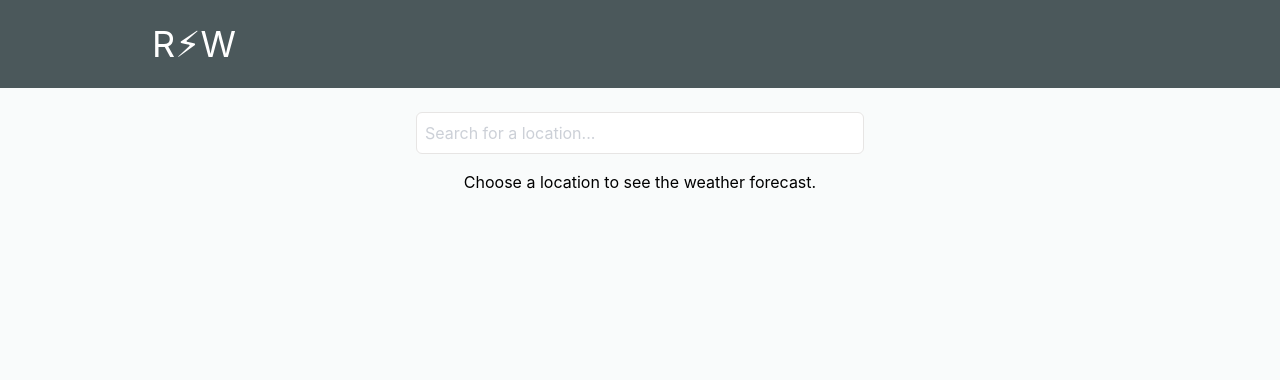
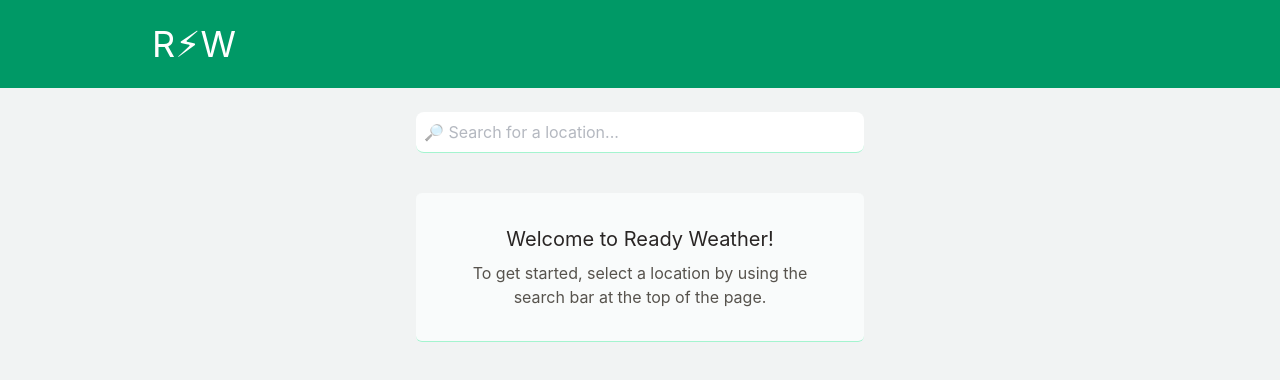
Before and after one commit to readybadger/ready-weather, a React (Vite) app: page / in a window 1280 px wide. Shown: the top 380 px of the page. Built offline with nearby package versions, Linux system fonts and the light colour scheme.

Commit message:
Improved styling and UX

```diff
--- a/src/index.css
+++ b/src/index.css
@@ -1,5 +1,6 @@
 @import 'tailwindcss';
 
 body {
-  background-color: var(--color-mist-50);
+  background-color: var(--color-mist-100);
+  color: var(--color-stone-800);
 }
--- a/src/layout/Header.tsx
+++ b/src/layout/Header.tsx
@@ -3,7 +3,7 @@ import { LogoLink } from './LogoLink'
 
 export const Header = () => {
   return (
-    <header className="bg-mist-600 py-6">
+    <header className="bg-emerald-600 py-6">
       <CenterColumn>
         <LogoLink />
       </CenterColumn>
--- a/src/location/LocationOptionsList.tsx
+++ b/src/location/LocationOptionsList.tsx
@@ -1,4 +1,3 @@
-import { getLocationLabel } from './location-utils'
 import type { Location } from './types'
 
 const LocationOptionItem = ({
@@ -13,7 +12,7 @@ const LocationOptionItem = ({
       onClick={() => onSelectLocation(location)}
       className="cursor-pointer hover:bg-mist-50 p-2"
     >
-      {getLocationLabel(location)}
+      <span className="font-semibold">{location.name}</span>, {location.country}
     </li>
   )
 }
@@ -36,7 +35,7 @@ export const LocationOptionsList = ({
   )
 
   return (
-    <div className="absolute bg-white border border-stone-200 border-t-0 w-full top-full drop-shadow-md z-20 shadow-black rounded-b-md">
+    <div className="absolute bg-white w-full top-full drop-shadow-sm shadow-neutral-600 rounded-b-md overflow-hidden">
       {isLoading ? (
         <div className="p-2">Loading...</div>
       ) : (
--- a/src/location/LocationSearch.tsx
+++ b/src/location/LocationSearch.tsx
@@ -18,28 +18,38 @@ export const LocationSearch = ({
   // This avoids hitting the API on every key press
   const debouncedSearchText = useDebouncedState(searchText)
   // This avoids having the options unmounted before they capture a click event
-  const debouncedResultsVisible = useDebouncedState(resultsVisible, 100)
+  const debouncedResultsVisible = useDebouncedState(
+    searchText && resultsVisible,
+    100,
+  )
 
-  const { data, isLoading } = useLocationQuery({ search: debouncedSearchText })
+  const { data, isLoading, isEnabled } = useLocationQuery({
+    search: debouncedSearchText,
+  })
+
+  const onSelectLocationProxy = (location: Location) => {
+    setSearchText('')
+    onSelectLocation(location)
+  }
 
   return (
-    <div className={`flex relative w-md ${className ?? ''}`}>
+    <div className={`flex relative w-md z-10 ${className ?? ''}`}>
       <Input
         type="text"
-        placeholder="Search for a location..."
+        placeholder="🔎 Search for a location..."
         value={searchText}
         onChangeText={setSearchText}
         onFocus={() => setResultsVisible(true)}
         onBlur={() => {
           setResultsVisible(false)
         }}
-        className={`w-md p-2 cursor-pointer ${resultsVisible ? 'rounded-b-none' : 'text-gray-400'}`}
+        className={`w-md p-2 cursor-pointer ${debouncedResultsVisible ? 'rounded-b-none border-b-transparent' : 'text-gray-500'}`}
       />
       {debouncedResultsVisible && (
         <LocationOptionsList
-          isLoading={isLoading}
+          isLoading={isLoading || !debouncedSearchText}
           options={data}
-          onSelectLocation={onSelectLocation}
+          onSelectLocation={onSelectLocationProxy}
           hasSearched={Boolean(debouncedSearchText)}
         />
       )}
--- a/src/ui/Input.tsx
+++ b/src/ui/Input.tsx
@@ -24,7 +24,7 @@ export const Input = ({
     <input
       {...inputProps}
       onChange={onInputChange}
-      className={`border-stone-200 bg-white border rounded-md ${className || ''}`}
+      className={` bg-white rounded-lg border-b border-b-emerald-200 ${className || ''}`}
     />
   )
 }
--- a/src/weather/NoLocationMessage.tsx
+++ b/src/weather/NoLocationMessage.tsx
@@ -1,7 +1,11 @@
 export const NoLocationMessage = () => {
   return (
-    <span className="text-center">
-      Choose a location to see the weather forecast.
-    </span>
+    <div className="flex flex-col justify-center bg-mist-50 p-8 rounded-md w-md border-b-emerald-200 border-b">
+      <h3 className="text-xl mb-2">Welcome to Ready Weather!</h3>
+      <p className="text-stone-600">
+        To get started, select a location by using the search bar at the top of
+        the page.
+      </p>
+    </div>
   )
 }
--- a/src/weather/WeatherCard.tsx
+++ b/src/weather/WeatherCard.tsx
@@ -1,5 +1,11 @@
 import dayjs from 'dayjs'
 import type { DailyWeatherData } from './types'
+
+const Indicator = () => {
+  return (
+    <div className="rounded-full bg-emerald-800 size-1 absolute left-1 top-1" />
+  )
+}
 
 export const WeatherCard = ({
   data,
@@ -13,15 +19,17 @@ export const WeatherCard = ({
   const date = dayjs(data.date)
 
   const selectedClass = isSelected
-    ? 'bg-mist-50 border-mist-600'
-    : 'border-mist-200'
+    ? 'bg-mist-50 border-b-emerald-500'
+    : 'bg-white border-b-emerald-200'
+  const isToday = date.isSame(dayjs(), 'day')
 
   return (
     <button
       role="button"
-      className={`bg-white border rounded-md p-1 flex flex-col items-center justify-between basis-0 grow cursor-pointer hover:bg-mist-50 focus-visible:outline-[auto] ${selectedClass}`}
+      className={`rounded-md border-b p-1 py-4 flex flex-col items-center justify-between basis-0 grow cursor-pointer hover:bg-mist-50 focus-visible:outline-[auto] relative ${selectedClass}`}
       onClick={onClick}
     >
+      {isToday && <Indicator />}
       <span className="text-lg font-medium">
         {dayjs(date).calendar(dayjs(), {
           lastDay: '[Yesterday]',
--- a/src/weather/WeatherDetails.tsx
+++ b/src/weather/WeatherDetails.tsx
@@ -3,7 +3,7 @@ import type { DailyWeatherData } from './types'
 
 export const WeatherDetails = ({ data }: { data: DailyWeatherData }) => {
   return (
-    <div className="bg-white flex flex-col p-4 justify-center w-xl border border-mist-600 self-center rounded-sm">
+    <div className="bg-white flex flex-col border-b-emerald-200 border-b p-4 justify-center w-xl self-center rounded-md">
       <h2 className="text-2xl">{dayjs(data.date).format('DD MMMM YYYY')}</h2>
     </div>
   )
--- a/src/weather/WeatherPage.tsx
+++ b/src/weather/WeatherPage.tsx
@@ -19,7 +19,7 @@ export const WeatherPage = () => {
 
   return (
     <CenterColumn className="py-6 flex flex-col justify-center items-center text-center">
-      <LocationSearch onSelectLocation={onSelectLocation} className="mb-4" />
+      <LocationSearch onSelectLocation={onSelectLocation} className="mb-10" />
       {location ? (
         <Weather location={location} measurementSystem={measurementSystem} />
       ) : (
```
